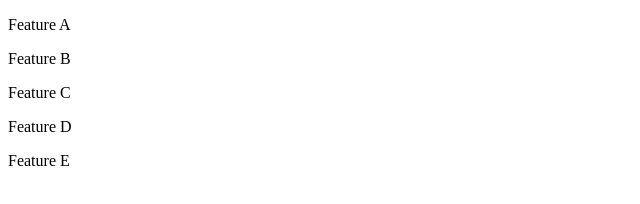
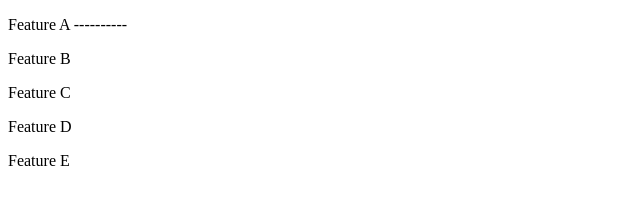
Before and after one commit to aamahfouz/TestProject1, a plain HTML site: page index.html in a window 1280 px wide. Shown: the full height of the page, 0-640 px from the left. Drawn offline with Linux system fonts and the light colour scheme.

Commit message:
Editing FeatureA

```diff
--- a/index.html
+++ b/index.html
@@ -6,7 +6,11 @@
 </head>
 <body>
 
-<p>Feature A</p>
+<p>
+	Feature A
+	----------
+
+</p>
 <p>Feature B</p>
 <p>Feature C</p>
 <p>Feature D</p>
```
